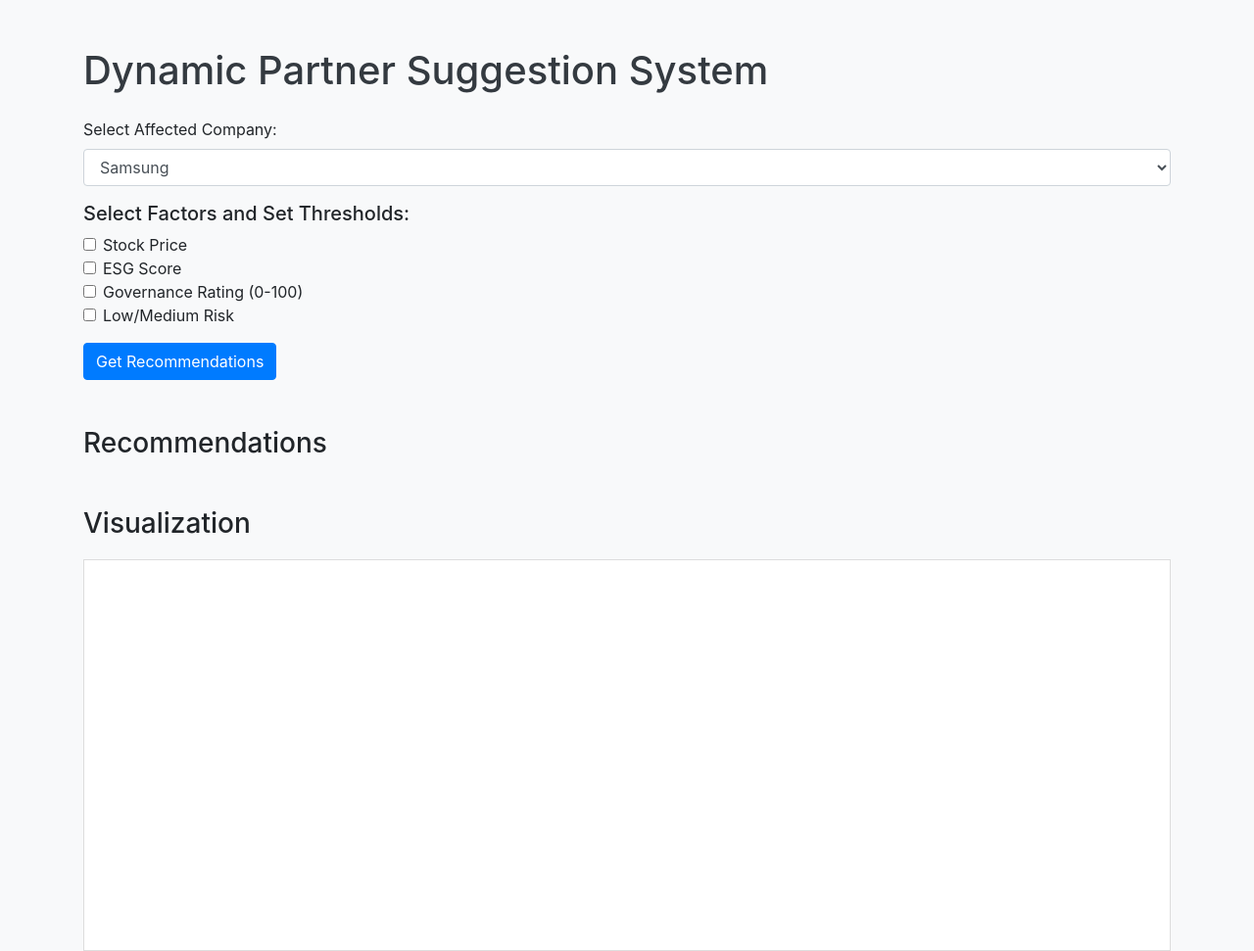
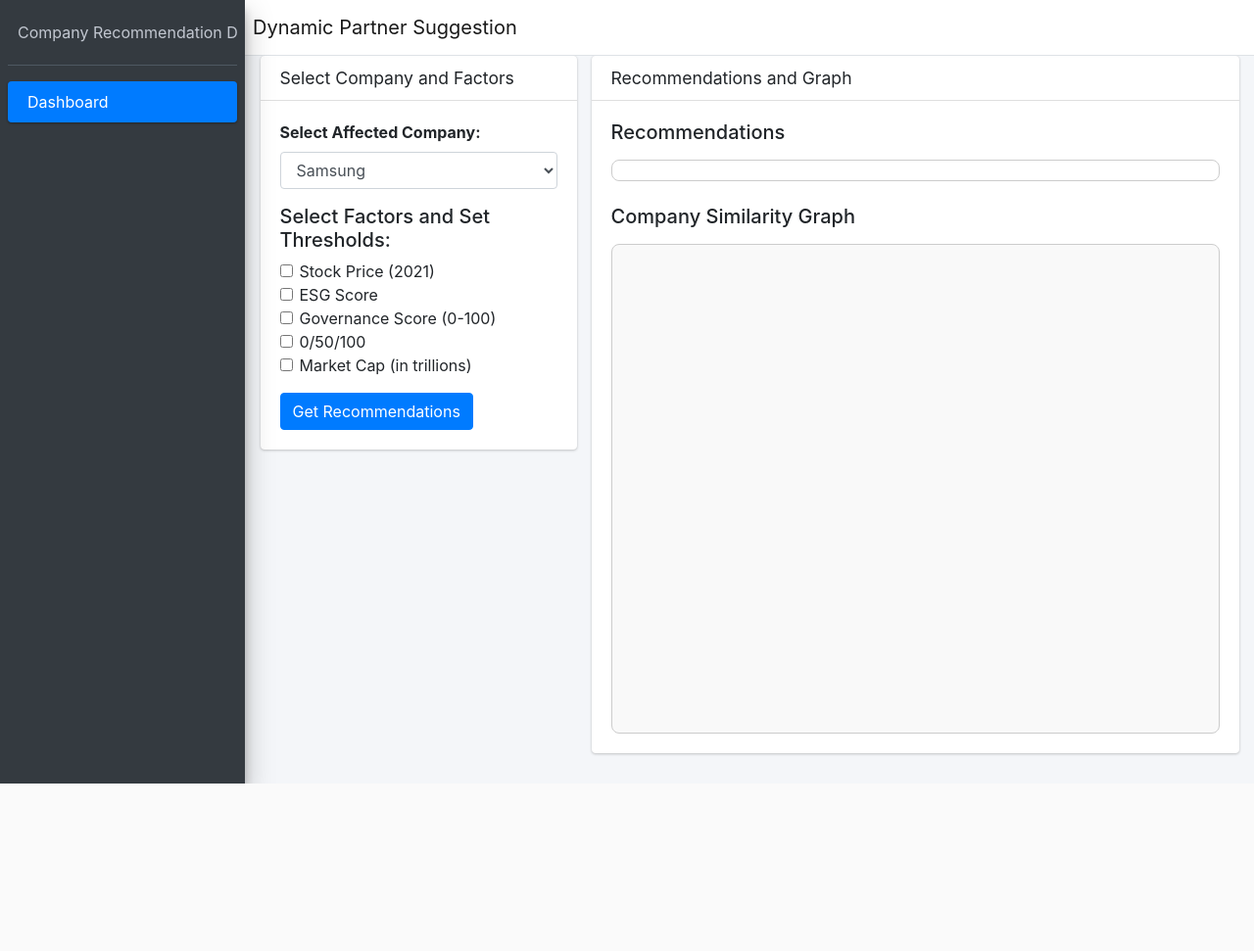
Before and after one commit to Joseph-k-iype/graphsuggestion, a Flask app: page / in a window 1280 px wide. Shown: the whole page at 98% size. After the commit the page ends 800 px from the top, so only its background shows below. Run offline with Flask 3, Linux system fonts and the light colour scheme; some libraries are stand-ins or nearby versions.

Commit message:
"Updated app.py with new functions and data loading, modified requirements.txt, updated styles.css and scripts.js, and refactored index.html with new layout and design."

```diff
--- a/app.py
+++ b/app.py
@@ -11,28 +11,34 @@ g = Graph()
 EX = Namespace("http://example.org/")
 g.bind("ex", EX)
 
+# Load the datasets
+company_metadata = pd.read_csv('company_metadata.csv')
+esg_data = pd.read_csv('esg.csv')
+governance_data = pd.read_csv('governance.csv')
+market_data = pd.read_csv('market_data.csv')
+
 # Helper function to normalize values to a scale of 0–100
 def normalize(value, min_value, max_value):
     return ((value - min_value) / (max_value - min_value)) * 100
 
-# Function to convert governance rating to numeric scale
-def governance_to_score(rating):
-    scale = {
-        "A+": 90,
-        "A": 80,
-        "B+": 70,
-        "B": 60,
-        "C+": 50,
-        "C": 40,
-    }
-    return scale.get(rating, 50)  # Default to 50 if rating not found
+# Function to replace NaN values with a default value (e.g., 0)
+def clean_data(value):
+    if pd.isna(value):
+        return 0  # Replace NaN with a default value (can be adjusted)
+    return value
 
-# Function to calculate the Euclidean distance between two companies based on selected factors
+# Function to calculate a weighted Euclidean distance with penalties for higher values
 def calculate_distance(affected_company_scores, comparison_company_scores):
     distance = 0
     for factor, affected_score in affected_company_scores.items():
         comparison_score = comparison_company_scores[factor]
-        distance += (affected_score - comparison_score) ** 2
+
+        # Penalize higher values with a larger distance, prefer similar or slightly lower values
+        if comparison_score > affected_score:
+            distance += (comparison_score - affected_score) ** 2  # Penalty for higher values
+        else:
+            distance += (affected_score - comparison_score) ** 1.5  # Slightly lesser penalty for lower values
+
     return math.sqrt(distance)
 
 # Function to normalize the data and find companies closest to the affected company
@@ -42,24 +48,26 @@ def get_closest_companies(company_data, affected_company, selected_factors):
 
     # Normalize each factor for all companies
     for row in company_data:
-        normalized_stock_price = normalize(row['stockPrice'], 0, 2000)
-        normalized_esg_score = normalize(row['ESGScore'], 0, 100)
-        normalized_governance = governance_to_score(row['GovernanceRating'])
-        normalized_risk = 100 if row['RiskLevel'] == 'Low' else 50  # Low = 100, Medium = 50, High = 0
+        normalized_stock_price = normalize(clean_data(row['StockPrice2021']), 0, 2000)
+        normalized_esg_score = normalize(clean_data(row['ESGScore_x']), 0, 100)
+        normalized_governance = normalize(clean_data(row['GovernanceScore']), 0, 100)
+        normalized_risk = 100 if clean_data(row['RiskLevel']) == 'Low' else 50  # Low = 100, Medium = 50, High = 0
+        normalized_market_cap = normalize(clean_data(row['MarketCap (T)']), 0, 5)
 
         # Create a dictionary of normalized scores
         normalized_scores = {
             'stockPrice': normalized_stock_price,
             'ESGScore': normalized_esg_score,
-            'GovernanceRating': normalized_governance,
-            'RiskLevel': normalized_risk
+            'GovernanceScore': normalized_governance,
+            'RiskLevel': normalized_risk,
+            'MarketCap': normalized_market_cap
         }
 
-        if row['company'] == affected_company:
+        if row['CompanyName'] == affected_company:
             affected_company_data = normalized_scores  # Save the affected company's data
         else:
             normalized_data.append({
-                'company': row['company'],
+                'company': row['CompanyName'],
                 'normalized_scores': normalized_scores,
                 'original_data': row  # Save original data for selected factors
             })
@@ -76,27 +84,23 @@ def get_closest_companies(company_data, affected_company, selected_factors):
 
     return normalized_data
 
-# Populating the graph with mock data
+# Populating the RDF graph with data from the datasets
 def populate_graph():
-    companies = pd.DataFrame({
-        'CompanyID': [1, 2, 3],
-        'CompanyName': ['Samsung', 'Apple', 'Microsoft'],
-        'Sector': ['Technology', 'Technology', 'Technology'],
-        'StockPrice': [800, 1200, 900],
-        'ESGScore': [75, 90, 85],
-        'GovernanceRating': ['A', 'A+', 'B+'],
-        'RiskLevel': ['Low', 'Medium', 'High'],
-        'SectorInfluence': [85, 90, 80]
-    })
+    # Combine all relevant data into one dataframe
+    company_data = company_metadata.merge(esg_data, on="CompanyID", how="left") \
+                                   .merge(governance_data, on="CompanyID", how="left") \
+                                   .merge(market_data, on="CompanyID", how="left")
 
-    for index, row in companies.iterrows():
+    for _, row in company_data.iterrows():
         company_uri = URIRef(f"http://example.org/company/{row['CompanyName']}")
         g.add((company_uri, RDF.type, EX.Company))
-        g.add((company_uri, EX.hasStockPrice, Literal(row['StockPrice'])))
-        g.add((company_uri, EX.hasESGScore, Literal(row['ESGScore'])))
+        g.add((company_uri, EX.hasStockPrice, Literal(row['StockPrice2021'])))
+        g.add((company_uri, EX.hasESGScore, Literal(row['ESGScore_x'])))  # ESGScore from merged data
         g.add((company_uri, EX.hasGovernanceRating, Literal(row['GovernanceRating'])))
         g.add((company_uri, EX.hasRiskLevel, Literal(row['RiskLevel'])))
         g.add((company_uri, EX.isInSector, Literal(row['Sector'])))
+        g.add((company_uri, EX.hasMarketCap, Literal(row['MarketCap (T)'])))
+        g.add((company_uri, EX.hasDividendYield, Literal(row['DividendYield (%)'])))
 
 populate_graph()
 
@@ -108,13 +112,14 @@ def index():
 # Endpoint to get available companies and factors
 @app.route('/get_factors', methods=['GET'])
 def get_factors():
-    companies = ['Samsung', 'Apple', 'Microsoft']  # Fetch dynamically in real scenarios
-    factors = ['stockPrice', 'ESGScore', 'GovernanceRating', 'RiskLevel']
+    companies = company_metadata['CompanyName'].tolist()
+    factors = ['stockPrice', 'ESGScore', 'GovernanceScore', 'RiskLevel', 'MarketCap']
     factor_info = {
-        'stockPrice': 'Stock Price',
+        'stockPrice': 'Stock Price (2021)',
         'ESGScore': 'ESG Score',
-        'GovernanceRating': 'Governance Rating (0-100)',
-        'RiskLevel': 'Low/Medium Risk'
+        'GovernanceScore': 'Governance Score (0-100)',
+        'RiskLevel': '0/50/100',
+        'MarketCap': 'Market Cap (in trillions)'
     }
     return jsonify({
         'companies': companies,
@@ -129,50 +134,41 @@ def suggest_partners_dynamic():
     affected_company = data['company']
     factors = data['factors']
 
-    # Fetch the companies' data from the graph (simulating with mock data)
-    companies = pd.DataFrame({
-        'company': ['Samsung', 'Apple', 'Microsoft'],
-        'stockPrice': [800, 1200, 900],
-        'ESGScore': [75, 90, 85],
-        'GovernanceRating': ['A', 'A+', 'B+'],
-        'RiskLevel': ['Low', 'Medium', 'High']
-    })
+    # Combine all relevant data into one dataframe
+    companies = company_metadata.merge(esg_data, on="CompanyID", how="left") \
+                                .merge(governance_data, on="CompanyID", how="left") \
+                                .merge(market_data, on="CompanyID", how="left")
 
     # Get the closest companies based on selected factors
     closest_companies = get_closest_companies(companies.to_dict('records'), affected_company, factors)
 
-    # Create a set of all nodes (including the affected company) to ensure all nodes exist
+    # Create nodes and edges for Cytoscape visualization
     nodes = [{'data': {'id': affected_company, 'label': affected_company}}]  # Add affected company node
     nodes.extend([{'data': {'id': company['company'], 'label': company['company']}} for company in closest_companies])
 
-    # Create edges for the graph
-    edges = []
-    for company in closest_companies:
-        for factor in factors:
-            edges.append({
-                'source': affected_company,
-                'target': company['company'],
-                'label': factor
-            })
+    # Add distances as edge labels to show in the graph
+    edges = [{'data': {'source': affected_company, 'target': company['company'],
+                       'label': f'Distance: {round(company["distance"], 2)}'}}
+             for company in closest_companies]
 
-    # Build recommendations to return the original (non-normalized) data for the selected factors
+    # Build recommendations
     recommendations = [
         {
             'company': company['company'],
-            'Stock Price': company['original_data']['stockPrice'],
-            'ESG Score': company['original_data']['ESGScore'],
-            'Governance Rating': company['original_data']['GovernanceRating'],
-            'Risk Level': company['original_data']['RiskLevel'],
+            'Stock Price': clean_data(company['original_data']['StockPrice2021']),
+            'ESG Score': clean_data(company['original_data']['ESGScore_x']),
+            'Governance Score': clean_data(company['original_data']['GovernanceScore']),
+            'Risk Level': clean_data(company['original_data']['RiskLevel']),
+            'Market Cap': clean_data(company['original_data']['MarketCap (T)']),
             'Total Score': round(company['distance'], 2)  # Lower distance means closer match
         }
         for company in closest_companies
     ]
 
-    # Return the nodes, edges, and recommendation data
     return jsonify({
-        'nodes': nodes,  # Send all nodes including the affected company
-        'edges': [{'data': {'source': edge['source'], 'target': edge['target'], 'label': edge['label']}} for edge in edges],
-        'recommendations': recommendations  # Include detailed recommendations with factor values
+        'nodes': nodes,  # All nodes including the affected company
+        'edges': edges,  # Edges representing relationships and distances
+        'recommendations': recommendations  # Detailed recommendations with factor values
     })
 
 if __name__ == '__main__':
--- /dev/null
+++ b/company.csv
@@ -0,0 +1,4 @@
+CompanyID,CompanyName,MarketCap,Revenue
+1,Apple,2500000,274500
+2,Samsung,350000,200000
+3,Microsoft,1800000,168000
--- /dev/null
+++ b/esg.csv
@@ -0,0 +1,4 @@
+ESGID,CompanyID,ESGScore
+1,1,85.5
+2,2,77.0
+3,3,92.1
--- /dev/null
+++ b/governance.csv
@@ -0,0 +1,4 @@
+GovernanceID,CompanyID,GovernanceScore
+1,1,4.5
+2,2,4.0
+3,3,4.8
--- /dev/null
+++ b/product.csv
@@ -0,0 +1,4 @@
+ProductID,CompanyID,ProductName
+1,1,Smartphone
+2,2,TV
+3,3,Software
--- a/requirements.txt
+++ b/requirements.txt
@@ -1,5 +1,4 @@
 Flask
 pandas
 rdflib
-d3.js
-bootstrap
+owlrl
--- a/static/css/styles.css
+++ b/static/css/styles.css
@@ -1,15 +1,23 @@
+/* styles.css */
 body {
-    background-color: #f8f9fa;
+    background-color: #f4f6f9;
 }
 
-h1 {
-    color: #343a40;
+.card-title {
+    font-weight: bold;
 }
 
 #cy {
-    width: 100%;
-    height: 400px;
-    border: 1px solid #ddd;
+    border: 1px solid #ccc;
+    border-radius: 8px;
+    background-color: #f9f9f9;
+}
+
+#recommendation-list {
+    max-height: 300px;
+    overflow-y: auto;
+    border: 1px solid #ccc;
+    padding: 10px;
+    border-radius: 8px;
     background-color: #fff;
-    margin-top: 20px;
 }
--- a/static/js/scripts.js
+++ b/static/js/scripts.js
@@ -122,7 +122,7 @@ function loadCytoscape(data) {
                     'label': 'data(label)',
                     'text-valign': 'bottom',
                     'text-halign': 'center',
-                    'color': '#fff',
+                    'color': '#000',
                     'font-size': '12px'
                 }
             },
@@ -133,7 +133,7 @@ function loadCytoscape(data) {
                     'line-color': '#aaa',
                     'target-arrow-color': '#aaa',
                     'target-arrow-shape': 'triangle',
-                    'label': 'data(label)',
+                    'label': 'data(label)',  // This shows the distance as an edge label
                     'font-size': '10px',
                     'color': '#333'
                 }
@@ -160,8 +160,9 @@ function displayRecommendations(recommendations) {
                     <strong>Company:</strong> ${item.company} <br>
                     <strong>Stock Price:</strong> ${item['Stock Price']} <br>
                     <strong>ESG Score:</strong> ${item['ESG Score']} <br>
-                    <strong>Governance Rating:</strong> ${item['Governance Rating']} <br>
+                    <strong>Governance Score:</strong> ${item['Governance Score']} <br>
                     <strong>Risk Level:</strong> ${item['Risk Level']} <br>
+                    <strong>Market Cap:</strong> ${item['Market Cap']} <br>
                     <strong>Total Score (Closeness):</strong> ${item['Total Score']}
                 </p>
             `;
--- /dev/null
+++ b/stock.csv
@@ -0,0 +1,4 @@
+StockID,CompanyID,StockPrice
+1,1,145.2
+2,2,68.9
+3,3,289.7
--- a/templates/index.html
+++ b/templates/index.html
@@ -1,20 +1,66 @@
 <!DOCTYPE html>
 <html lang="en">
+
 <head>
     <meta charset="UTF-8">
     <meta name="viewport" content="width=device-width, initial-scale=1.0">
-    <title>Dynamic Partner Suggestion System</title>
+    <title>Dynamic Partner Suggestion Dashboard</title>
+    <!-- Bootstrap CSS -->
     <link href="https://stackpath.bootstrapcdn.com/bootstrap/4.5.2/css/bootstrap.min.css" rel="stylesheet">
     <link rel="stylesheet" href="{{ url_for('static', filename='css/styles.css') }}">
+    <!-- AdminLTE CSS -->
+    <link rel="stylesheet" href="https://cdn.jsdelivr.net/npm/admin-lte@3.1/dist/css/adminlte.min.css">
+    <!-- jQuery (must be loaded before AdminLTE) -->
+    <script src="https://code.jquery.com/jquery-3.5.1.min.js"></script>
+    <script src="https://stackpath.bootstrapcdn.com/bootstrap/4.5.2/js/bootstrap.bundle.min.js"></script>
     <script src="https://cdnjs.cloudflare.com/ajax/libs/cytoscape/3.20.0/cytoscape.min.js"></script>
 </head>
-<body>
 
-<div class="container">
-    <h1 class="mt-5">Dynamic Partner Suggestion System</h1>
+<body class="hold-transition sidebar-mini layout-fixed">
+    <div class="wrapper">
+        <!-- Navbar -->
+        <nav class="main-header navbar navbar-expand navbar-white navbar-light">
+            <a class="navbar-brand" href="#">Dynamic Partner Suggestion</a>
+        </nav>
 
-    <!-- Company Selection -->
-    <div class="form-group mt-4">
+        <!-- Main Sidebar Container -->
+        <aside class="main-sidebar sidebar-dark-primary elevation-4">
+            <!-- Sidebar -->
+            <div class="sidebar">
+                <div class="user-panel mt-3 pb-3 mb-3 d-flex">
+                    <div class="info">
+                        <a href="#" class="d-block">Company Recommendation Dashboard</a>
+                    </div>
+                </div>
+                <!-- Sidebar Menu -->
+                <nav class="mt-2">
+                    <ul class="nav nav-pills nav-sidebar flex-column" role="menu" data-accordion="false">
+                        <li class="nav-item">
+                            <a href="#" class="nav-link active">
+                                <i class="nav-icon fas fa-chart-line"></i>
+                                <p>Dashboard</p>
+                            </a>
+                        </li>
+                    </ul>
+                </nav>
+            </div>
+        </aside>
+
+        <!-- Content Wrapper. Contains page content -->
+        <div class="content-wrapper">
+            <section class="content">
+                <div class="container-fluid">
+                    <!-- Row with two columns -->
+                    <div class="row">
+                        <!-- Left Column (Input Controls) -->
+                        <div class="col-md-4">
+                            <div class="card">
+                                <div class="card-header">
+                                    <h3 class="card-title">Select Company and Factors</h3>
+                                </div>
+                                <!-- Form to select company and factors -->
+                                <div class="card-body">
+                                    <div class="form-group">
                                         <label for="companySelect">Select Affected Company:</label>
                                         <select class="form-control" id="companySelect">
                                             <!-- Companies will be dynamically loaded here -->
@@ -27,17 +73,37 @@
                                         <!-- Dynamic factor options will be generated here -->
                                     </div>
 
-    <!-- Trigger Query Button -->
                                     <button id="getRecommendations" class="btn btn-primary mt-3">Get Recommendations</button>
-
-    <!-- Results and Graph -->
-    <h3 class="mt-5">Recommendations</h3>
-    <div id="recommendation-list"></div>
-
-    <h3 class="mt-5">Visualization</h3>
-    <div id="cy"></div> <!-- Cytoscape.js container -->
+                                </div>
+                            </div>
                         </div>
 
+                        <!-- Right Column (Graph and Recommendations) -->
+                        <div class="col-md-8">
+                            <div class="card">
+                                <div class="card-header">
+                                    <h3 class="card-title">Recommendations and Graph</h3>
+                                </div>
+                                <div class="card-body">
+                                    <!-- Recommendations -->
+                                    <h5 class="mb-3">Recommendations</h5>
+                                    <div id="recommendation-list" class="mb-4"></div>
+
+                                    <!-- Graph Visualization -->
+                                    <h5 class="mb-3">Company Similarity Graph</h5>
+                                    <div id="cy" style="width: 100%; height: 500px;"></div> <!-- Cytoscape.js container -->
+                                </div>
+                            </div>
+                        </div>
+                    </div>
+                </div>
+            </section>
+        </div>
+    </div>
+
+    <!-- AdminLTE JS (loaded after jQuery and Bootstrap) -->
+    <script src="https://cdn.jsdelivr.net/npm/admin-lte@3.1/dist/js/adminlte.min.js"></script>
     <script src="{{ url_for('static', filename='js/scripts.js') }}"></script>
 </body>
+
 </html>
```
Also changed, not shown: b2b_relationships.csv (added, +21 -0 lines), company_metadata.csv (added, +21 -0 lines), csv_to_rdf.py (added, +71 -0 lines), market_data.csv (added, +21 -0 lines), 2 other files. Lines whose indentation alone changed are shown as unchanged.
